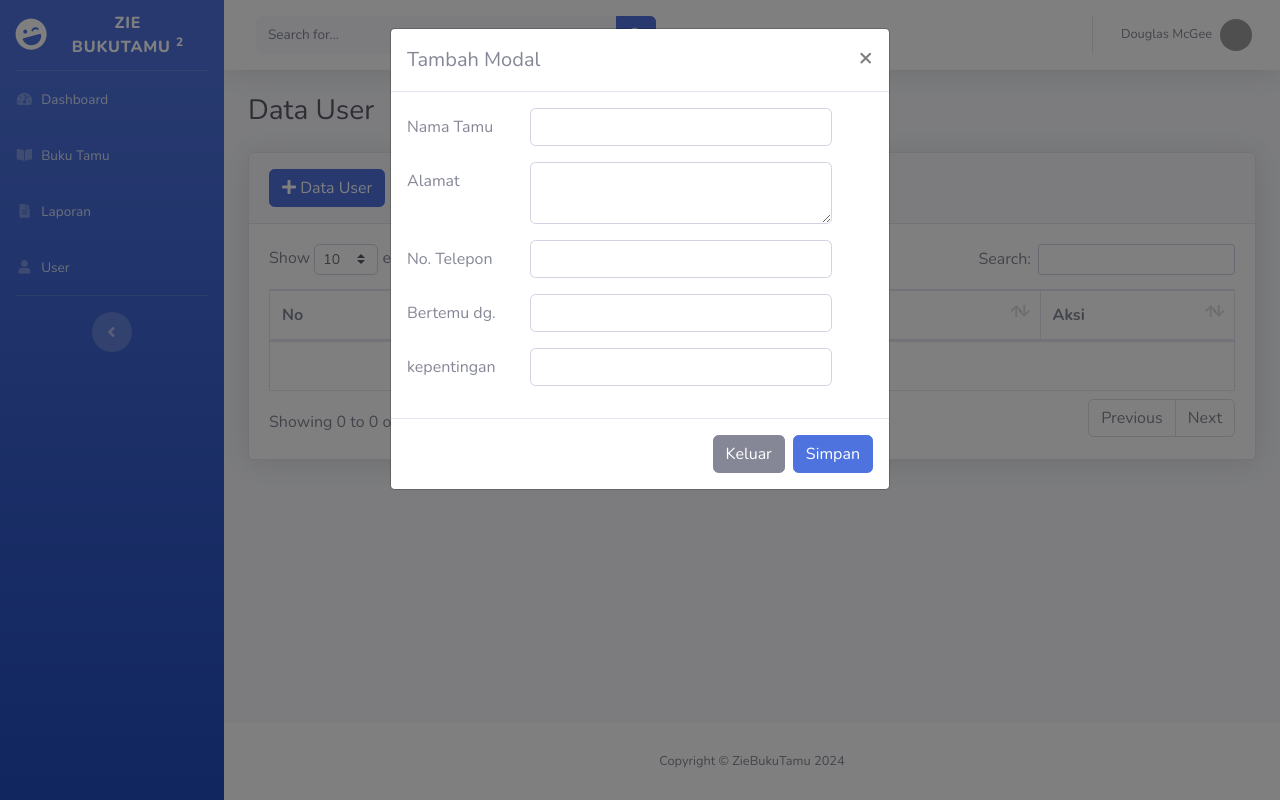
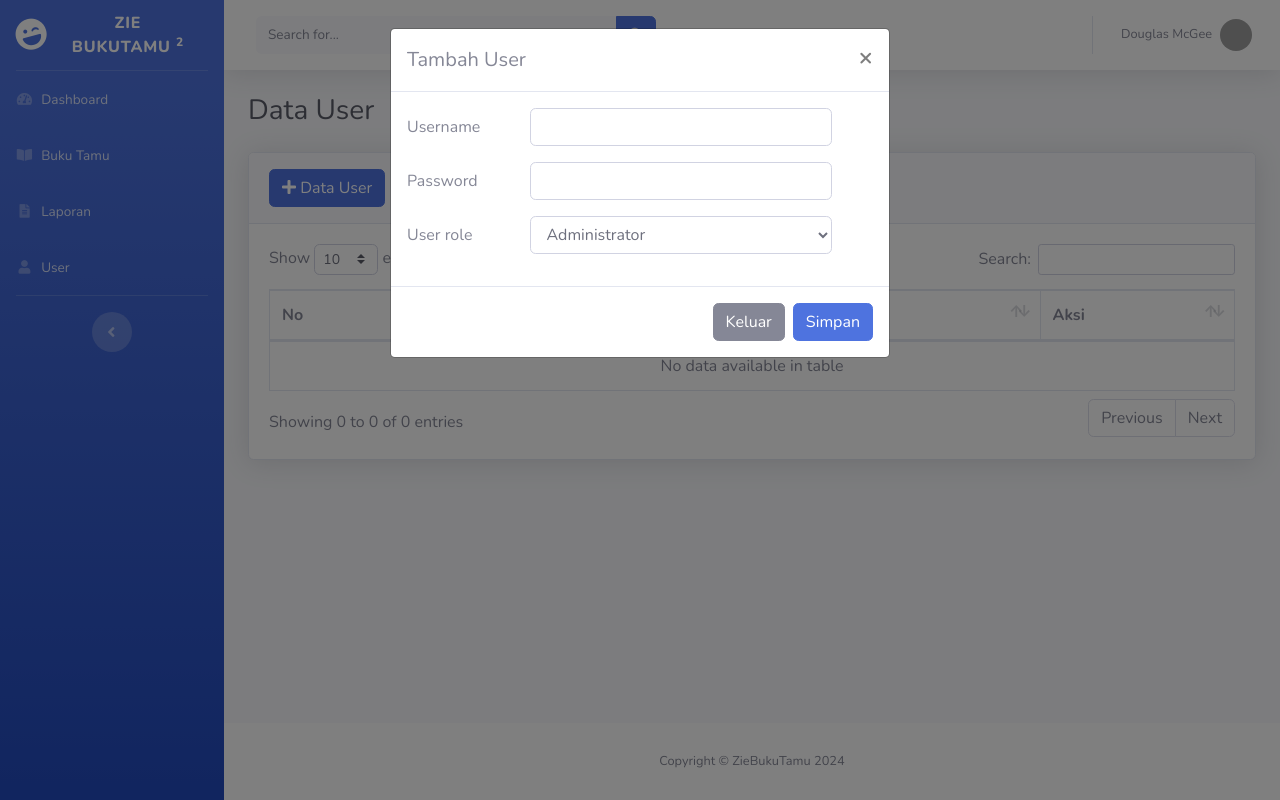
Before and after one commit to Prajaaa08/Buku-Tamu, a PHP site: page /users.php in a window 1280 px wide, after a click on "Data User". Run offline with PHP 8.4, Linux system fonts and the light colour scheme; data that the repository does not hold is empty; grey boxes are pictures that could not be loaded.

Commit message:
menambahkan fitur tambah data user

```diff
--- a/function.php
+++ b/function.php
@@ -68,3 +68,22 @@ function tambah_tamu($data){
 
         return mysqli_affected_rows($koneksi);
     }
+
+    // function tambah user
+    function tambah_user($data) {
+        global $koneksi;
+
+        $kode = htmlspecialchars($data["id_user"]);
+        $username = htmlspecialchars($data["username"]);
+        $password = htmlspecialchars($data["password"]);
+        $user_role = htmlspecialchars($data["user_role"]);
+
+        // Enkripsi password dengan password_hash
+        $password_hash = password_hash($password,PASSWORD_DEFAULT);
+
+        $query = "INSERT INTO users VALUES ('$kode','$username','$password','$user_role')";
+
+        mysqli_query($koneksi, $query);
+
+        return mysqli_affected_rows($koneksi);
+    }
--- a/users.php
+++ b/users.php
@@ -12,7 +12,7 @@ include_once('templates/header.php');
     <?php
     // jika ada tombol simpan
     if (isset($_POST['simpan'])) {
-        if (tambah_tamu($_POST) > 0) {
+        if (tambah_user($_POST) > 0) {
     ?>
             <div class="alert alert-success" role="alert">
                 Data berhasil disimpan!
@@ -75,64 +75,55 @@ include_once('templates/header.php');
 </div>
 <?php
 // mengambil data barang dari tabel dengan kode terbesar
-$query = mysqli_query($koneksi, "SELECT max(id_tamu) as kodeTerbesar FROM buku_tamu");
+$query = mysqli_query($koneksi, "SELECT max(id_user) as kodeTerbesar FROM users");
 $data = mysqli_fetch_array($query);
-$kodeTamu = $data['kodeTerbesar'];
+$kodeuser = $data['kodeTerbesar'];
 
 // mengambil angka dari kode barang terbesar, menggunakan fungsi substr dan diubah ke integer dengan (int)
-$urutan = (int) substr($kodeTamu, 2, 3);
+$urutan = (int) substr($kodeuser, 3, 2);
 
 // nomor yang diambil akan ditambah 1 untuk menentukan nomor urut berikutnya
 $urutan++;
 
 // membuat kode barang baru
-// string sprint("%03s" , $urutan); berfungsi untuk membuat string menjadi 3 karakter
+// string sprint("_03s" , $urutan); berfungsi untuk membuat string menjadi 3 karakter
 
 // angka yang diambil tadi digabungkan dengan kode huruf yang kita inginkan, misalnya zt
-$huruf = "zt";
-$kodeTamu = $huruf . sprintf("%03s", $urutan);
+$huruf = "usr";
+$kodeuser = $huruf . sprintf("%02s", $urutan);
 ?>
 <!-- Modal Tambah-->
 <div class="modal fade" id="tambahModal" tabindex="-1" aria-labelledby="tambahModalLabel" aria-hidden="true">
     <div class="modal-dialog">
         <div class="modal-content">
             <div class="modal-header">
-                <h5 class="modal-title" id="tambahModalLabel">Tambah Modal</h5>
+                <h5 class="modal-title" id="tambahModalLabel">Tambah User</h5>
                 <button type="button" class="close" data-dismiss="modal" aria-label="Close">
                     <span aria-hidden="true">&times;</span>
                 </button>
             </div>
             <div class="modal-body">
                 <form method="post" action="">
-                    <input type="hidden" name="id_tamu" value="<?= $kodeTamu ?>">
+                    <input type="hidden" name="id_user" value="<?= $kodeuser ?>">
                     <div class="form-group row">
-                        <label for="nama_tamu" class="col-sm-3 col-form-label">Nama Tamu</label>
+                        <label for="username" class="col-sm-3 col-form-label">Username</label>
                         <div class="col-sm-8">
-                            <input type="text" name="nama_tamu" id="nama_tamu" class="form-control">
+                            <input type="text" name="username" id="username" class="form-control">
                         </div>
                     </div>
                     <div class="form-group row">
-                        <label for="alamat" class="col-sm-3 col-form-label">Alamat</label>
+                        <label for="password" class="col-sm-3 col-form-label">Password</label>
                         <div class="col-sm-8">
-                            <textarea name="alamat" id="alamat" class="form-control"></textarea>
+                            <input type="password" name="password" id="password" class="form-control">
                         </div>
                     </div>
                     <div class="form-group row">
-                        <label for="no_hp" class="col-sm-3 col-form-label">No. Telepon</label>
+                        <label for="user_role" class="col-sm-3 col-form-label">User role</label>
                         <div class="col-sm-8">
-                            <input type="text" name="no_hp" id="no_hp" class="form-control">
-                        </div>
-                    </div>
-                    <div class="form-group row">
-                        <label for="bertemu" class="col-sm-3 col-form-label">Bertemu dg.</label>
-                        <div class="col-sm-8">
-                            <input type="text" name="bertemu" id="bertemu" class="form-control">
-                        </div>
-                    </div>
-                    <div class="form-group row">
-                        <label for="kepentingan" class="col-sm-3 col-form-label">kepentingan</label>
-                        <div class="col-sm-8">
-                            <input type="text" name="kepentingan" id="kepentingan" class="form-control">
+                            <select name="user_role" id="user_role" class="form-control">
+                                <option value="admin">Administrator</option>
+                                <option value="operator ">Operator</option>
+                            </select>
                         </div>
                     </div>
             </div>
```
